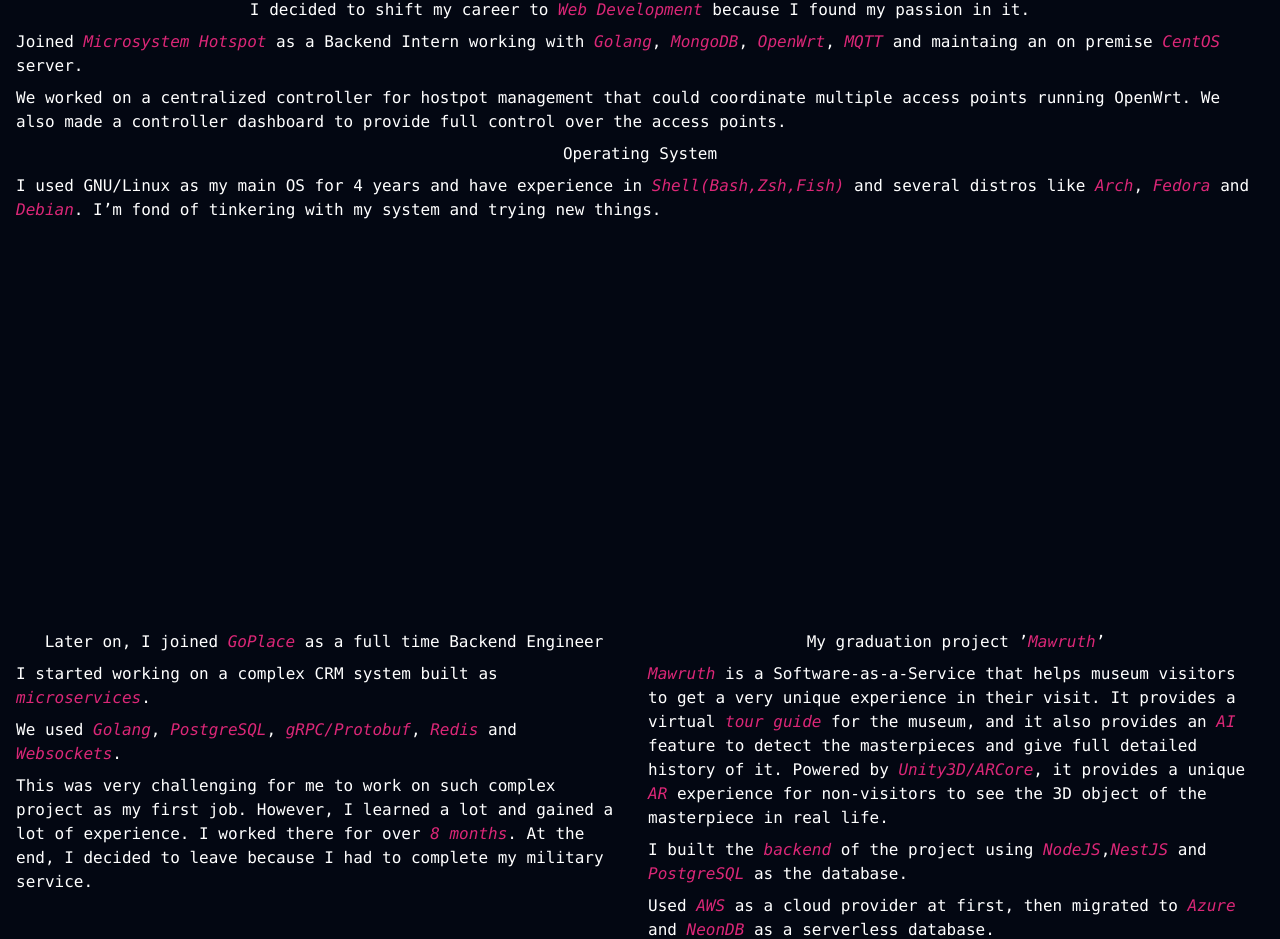
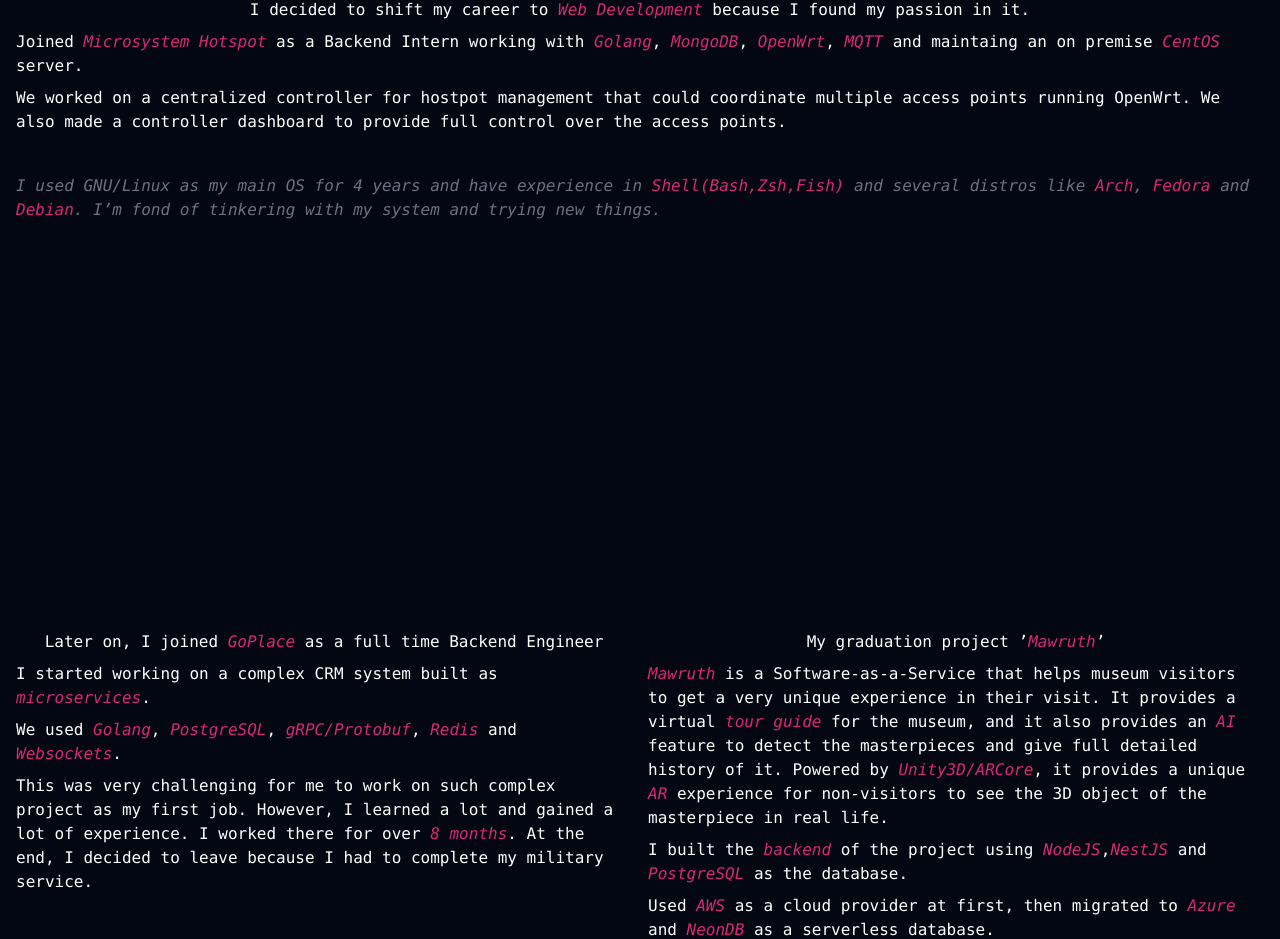
Before and after one commit to PandaX185/portfolio, a Next.js app: page / in a window 1280 px wide. Shown: the part 1770-2709 px from the top of the page. Built offline with nearby package versions, Linux system fonts and the light colour scheme.

Commit message:
feat: Optimize image loading in MidCollegeBlock component

```diff
--- a/components/MidCollegeBlock.tsx
+++ b/components/MidCollegeBlock.tsx
@@ -31,8 +31,8 @@
         coordinate multiple access points running OpenWrt. We also made a
         controller dashboard to provide full control over the access points.
       </p>
-      <h1>Operating System</h1>
-      <p>
+      <br />
+      <p className="text-gray-500 italic">
         I used GNU/Linux as my main OS for 4 years and have experience in{" "}
         <em>Shell(Bash,Zsh,Fish)</em> and several distros like <em>Arch</em>,{" "}
         <em>Fedora</em> and <em>Debian</em>. I&rsquo;m fond of tinkering with my
```
